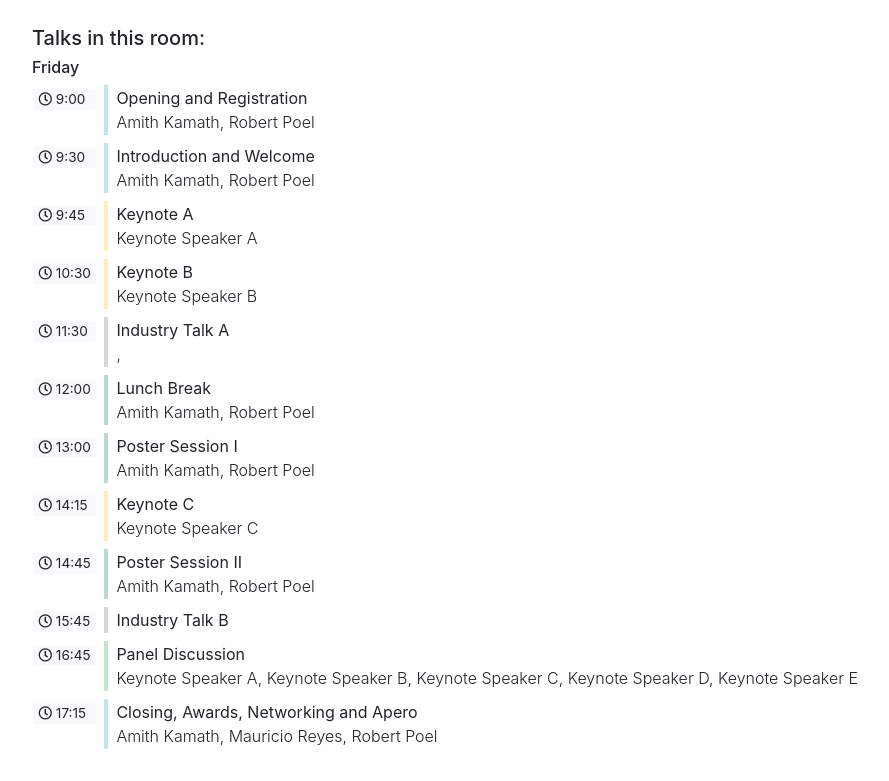
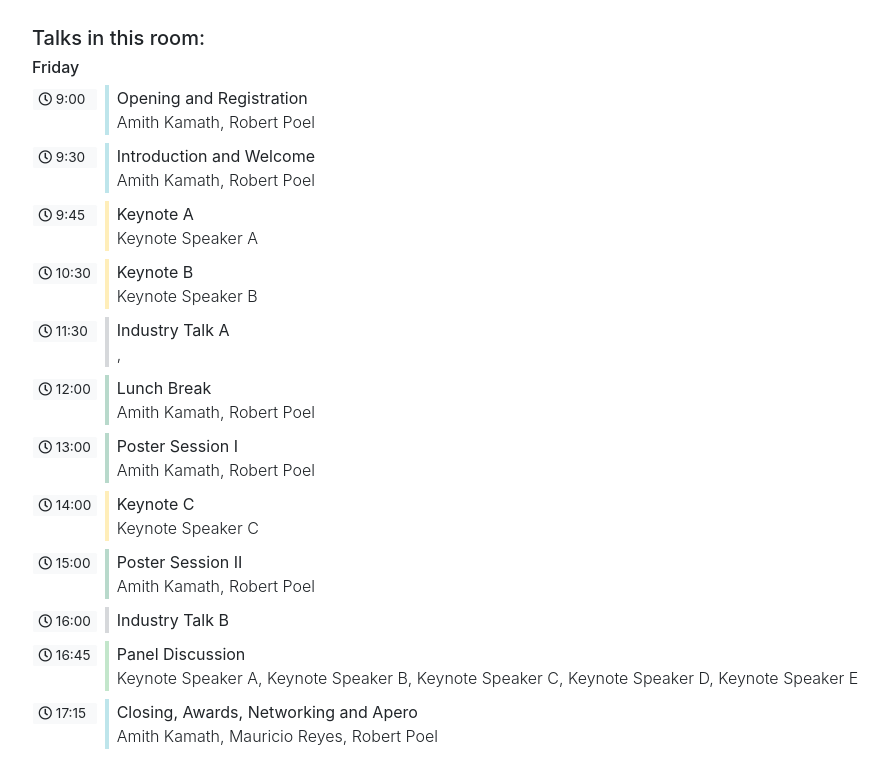
Before and after one commit to ubern-mia/bart25, a Jekyll site: the page built from _rooms/horsaal.md, in a window 1280 px wide, cut to the strip 1292-2073 px from the top of the page. Shown: the whole strip, without its empty margins (53-942 px from the left). Built offline with Jekyll 4.4.1, drawn with Linux system fonts in a browser that asks for light colours.

```diff
--- a/_data/program.yml
+++ b/_data/program.yml
@@ -16,7 +16,7 @@
             time_end: "10:15"
           - name: Keynote B
             time_start: "10:30"
-            time_end: "11:30"
+            time_end: "11:15"
           - name: Industry Talk A
             time_start: "11:30"
             time_end: "12:00"
@@ -25,16 +25,16 @@
             time_end: "13:00"
           - name: Poster Session I
             time_start: "13:00"
-            time_end: "14:00"
+            time_end: "13:45"
           - name: Keynote C
-            time_start: "14:15"
+            time_start: "14:00"
             time_end: "14:45"
           - name: Poster Session II
-            time_start: "14:45"
+            time_start: "15:00"
             time_end: "15:45"
           - name: Industry Talk B
-            time_start: "15:45"
-            time_end: "16:45"
+            time_start: "16:00"
+            time_end: "16:30"
           - name: Panel Discussion
             time_start: "16:45"
             time_end: "17:15"
--- a/_rooms/horsaal.md
+++ b/_rooms/horsaal.md
@@ -2,7 +2,7 @@
 name: Horsaal
 ---
 
-<img src="/2023/assets/images/horsaal.jpg" alt="Horsaal" width="400"/>
+<img src="/assets/images/horsaal.jpg" alt="Horsaal" width="400"/>
 
 Our symposium is hosted at the Horsaal (S 003) at the UniS building at the University of Bern.
 
```
Also changed, not shown: index.md (+1 -1 lines), submission/index.md (+1 -1 lines).
